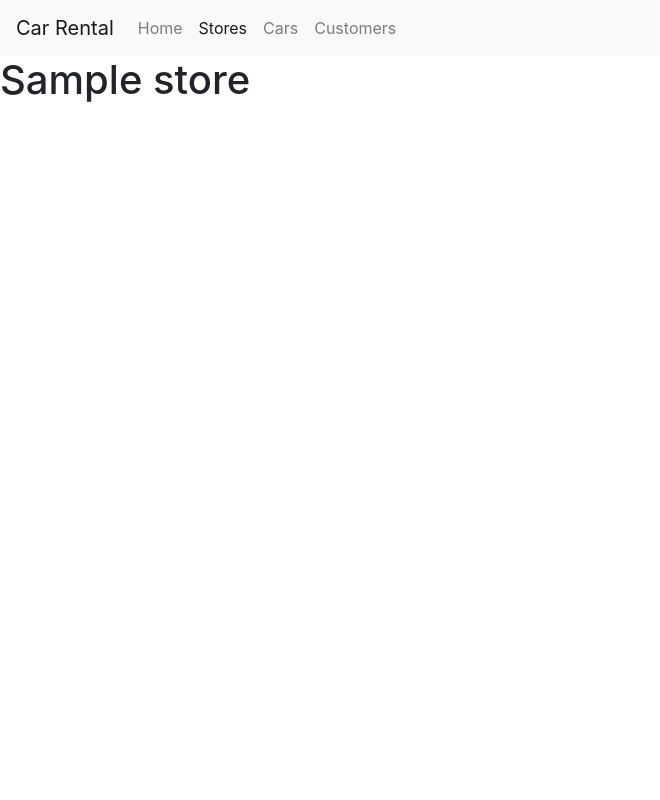
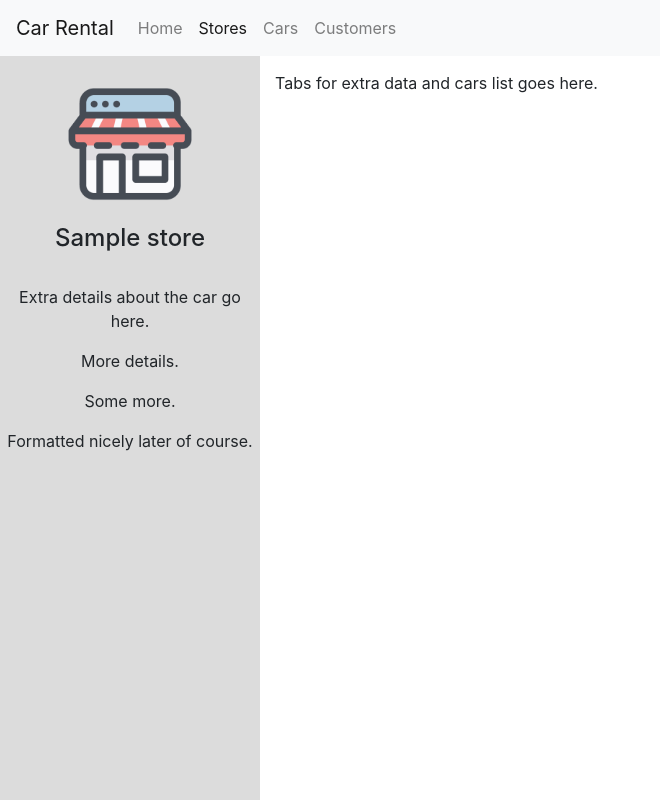
Before and after one commit to thomasvogelaar/IFB299, a Django app: page /stores/1 in a window 1280 px wide. Shown: the whole page, without its empty margins (0-660 px from the left). Run offline with Django 3.2, Linux system fonts and the light colour scheme; a user stored in the database is signed in; tables that the repository leaves empty hold one stand-in row (values such as "Sample post"); some libraries are stand-ins or nearby versions.

Commit message:
Created basis for nice store details page as POC.

```diff
--- a/carrental/static/css/styles.css
+++ b/carrental/static/css/styles.css
@@ -27,3 +27,57 @@
     color: red;
     text-align: center;
 }
+
+.entity-title {
+    text-align: center;
+}
+
+.entity-image {
+    padding-top: 1em;
+    padding-bottom: 0.5em;
+    width: 9em;
+}
+
+.entity-image-div {
+    text-align: center;
+}
+
+@media (min-width: 768px) {
+    .entity-left-div {
+        width: 260px !important;
+        position: absolute;
+        overflow: auto;
+        top: 56px;
+        bottom: 0;
+        left: 0;
+        display: block;
+        height: calc(100% - 56px);
+    }
+
+    .entity-right-div {
+        position: relative;
+        float: right;
+        width: calc(100% - 260px);;
+        min-height: calc(100% - 56px);
+    }
+}
+
+.entity-left-child-div {
+    max-width: 420px;
+    margin: auto;
+}
+
+.entity-right-child-div {
+    padding-top: 15px;
+    padding-left: 15px;
+}
+
+.entity-left-div {
+    width: 100%;
+    background-color: #dcdcdc;
+    text-align: center;
+}
+
+.page-content {
+    min-height: calc(100vh - 56px);
+}
--- a/carrental/templates/base.html
+++ b/carrental/templates/base.html
@@ -1,3 +1,5 @@
+{% load static %}
+<link rel="stylesheet" href="{% static 'css/styles.css' %}">
 <link rel="stylesheet" href="https://stackpath.bootstrapcdn.com/bootstrap/4.1.3/css/bootstrap.min.css" integrity="sha384-MCw98/SFnGE8fJT3GXwEOngsV7Zt27NXFoaoApmYm81iuXoPkFOJwJ8ERdknLPMO" crossorigin="anonymous">
 {% block nav %}
 <nav class="navbar navbar-expand-lg navbar-light bg-light">
--- a/carrental/templates/core/store_details.html
+++ b/carrental/templates/core/store_details.html
@@ -1,5 +1,27 @@
 {% extends "../base.html" %}
 {% block nav-stores %}<a class="nav-link active" href="/stores">Stores</a>{% endblock %}
 {% block content %}
-<h1>{{ store.name }}</h1>
+<div class="page-content">
+    <div class="entity-left-div">
+        <div class="entity-left-child-div">
+            <div class="entity-image-div">
+                <img src="/static/images/store.png" class="entity-image">
+            </div>
+            <h4 class="entity-title pb-4">{{ store.name }}</h4>
+
+            <p>Extra details about the car go here.</p>
+
+            <p>More details.</p>
+
+            <p>Some more.</p>
+
+            <p>Formatted nicely later of course.</p>
+        </div>
+    </div>
+    <div class="entity-right-div">
+        <div class="entity-right-child-div">
+            Tabs for extra data and cars list goes here.
+        </div>
+    </div>
+</div>
 {% endblock %}
```
Also changed, not shown: carrental/static/images/store.png (added).
